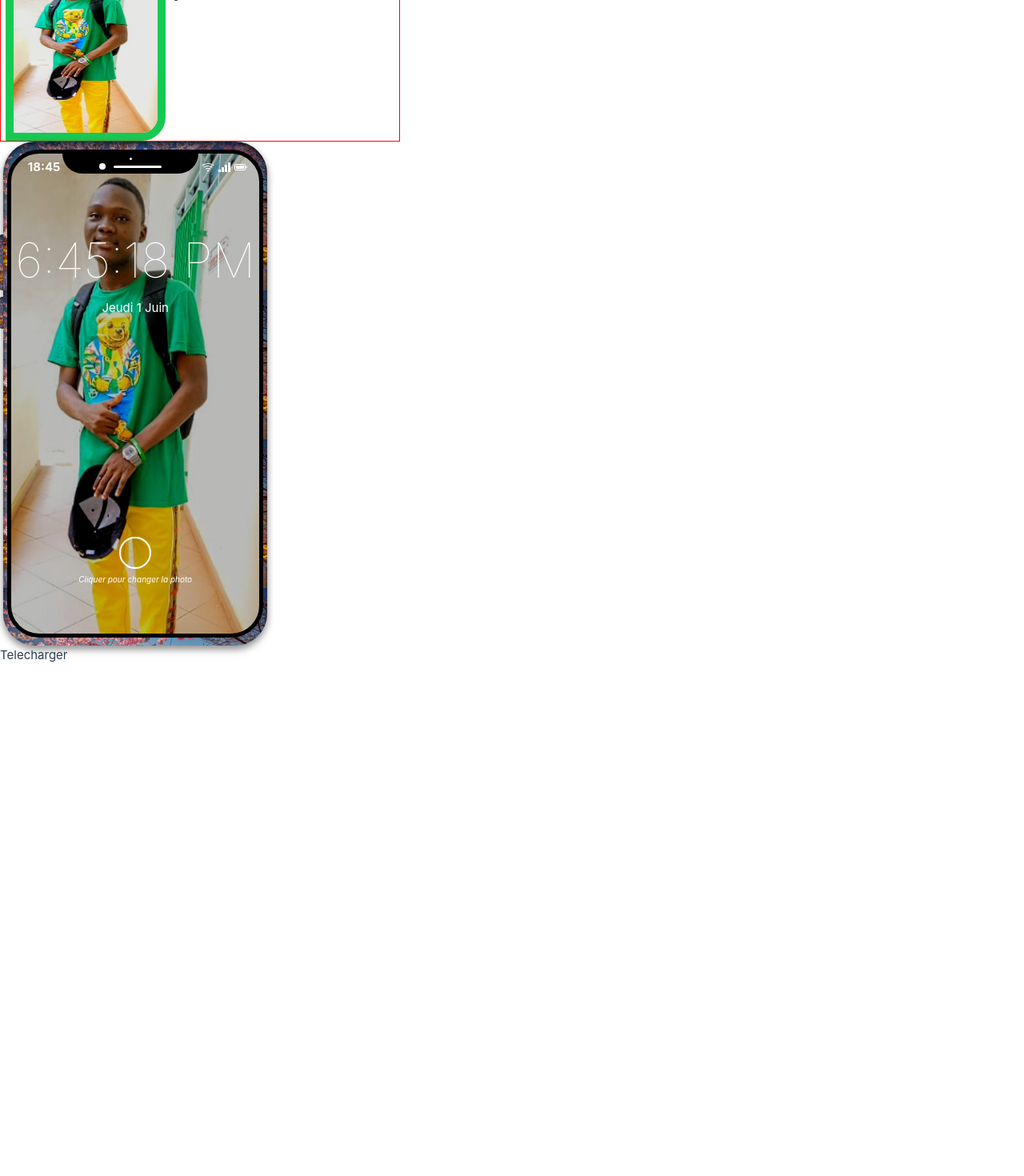
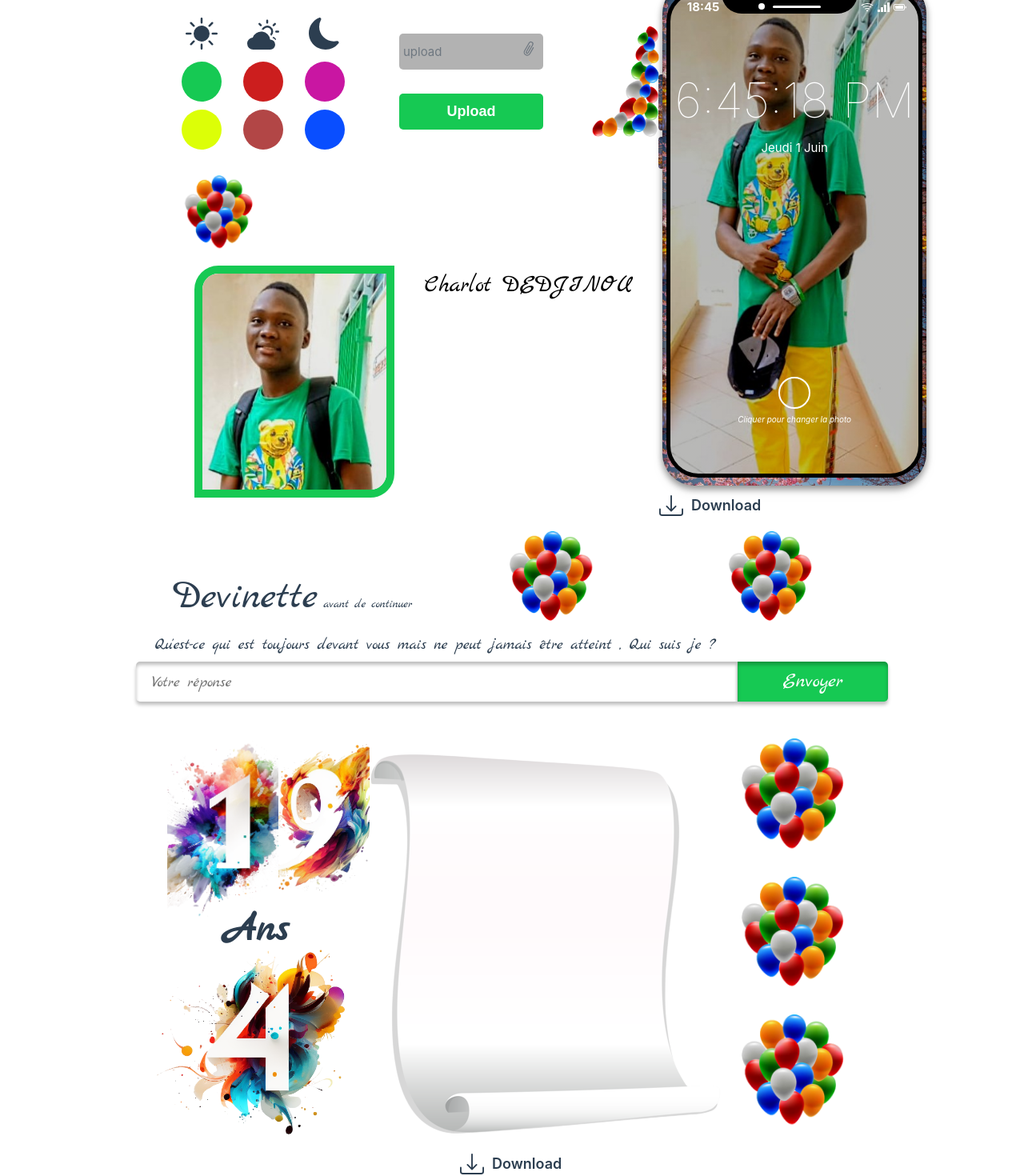
Before and after one commit to Charlot-DEDJINOU/AnimatedHBD_nlpJs, a Vue app in the folder VueProjet/: page / in a window 1280 px wide. Shown: the part 73-1543 px from the top of the page at 80% size. Before the commit the page ends 904 px from the top, so only its background shows below. Built offline with nearby package versions, Linux system fonts and the light colour scheme.

Commit message:
modification et création de nouveaux composants

```diff
--- /dev/null
+++ b/VueProjet/src/components/Context.vue
@@ -0,0 +1,13 @@
+<script>
+export default {
+  setup() {
+    const momo = () => {
+      alert('momo')
+    }
+
+    return {
+      momo
+    }
+  }
+}
+</script>
--- a/VueProjet/src/components/Devinette.vue
+++ b/VueProjet/src/components/Devinette.vue
@@ -22,6 +22,7 @@ export default {
     <div class="titre">
       <p><span>Devinette </span> avant de continuer</p>
       <img src="../assets/image1.png" />
+      <img src="../assets/image1.png" />
     </div>
     <form @submit.prevent="submit">
       <p class="devinette">
@@ -36,9 +37,8 @@ export default {
 </template>
 <style scoped>
 .container_devinette {
-  width: 90%;
-  height: 320px;
-  margin: 50px;
+  width: 940px;
+  height: 250px;
   font-family: 'Marck Script';
   font-style: normal;
   font-weight: 800;
@@ -48,15 +48,15 @@ export default {
 }
 .container_devinette .titre {
   width: 90%;
-  height: 70%;
+  height: 60%;
   display: flex;
   align-items: center;
   justify-content: space-between;
 }
 .container_devinette .titre img {
   object-fit: contain;
-  width: 300px;
-  height: 100%;
+  width: 200px;
+  height: 90%;
 }
 .container_devinette .titre p {
   margin-bottom: -50px;
@@ -66,7 +66,7 @@ export default {
   font-size: 50px;
 }
 .container_devinette form {
-  width: 95%;
+  width: 100%;
   height: 30%;
   display: flex;
   flex-direction: column;
--- a/VueProjet/src/components/FirstSession.vue
+++ b/VueProjet/src/components/FirstSession.vue
@@ -1,20 +1,123 @@
 <script>
 import Profil from './Profil.vue'
 import Smartphone from './Smartphone.vue'
+import Global from './Global.vue'
+import { onMounted, ref } from 'vue'
 
 export default {
   components: {
     Profil,
-    Smartphone
+    Smartphone,
+    Global
+  },
+  setup() {
+    const ballon1 = ref(true)
+    const ballon2 = ref(false)
+    const ballon3 = ref(false)
+
+    const set_ballon1 = () => {
+      ballon2.value = false
+      ballon3.value = false
+      ballon1.value = true
+      setTimeout(set_ballon3, 16000)
+    }
+
+    const set_ballon3 = () => {
+      ballon3.value = true
+      setTimeout(set_ballon2, 16000)
+    }
+
+    const set_ballon2 = () => {
+      ballon2.value = true
+      setTimeout(set_ballon1, 48000)
+    }
+
+    onMounted(set_ballon1)
+
+    return {
+      ballon1,
+      ballon2,
+      ballon3,
+      set_ballon1,
+      set_ballon2,
+      set_ballon3
+    }
   }
 }
 </script>
 <template>
-  <div>
-    <div>
-      <div></div>
-      <div><Profil /></div>
+  <div class="session">
+    <div class="firstsession">
+      <div class="global-profil">
+        <div><Global /></div>
+        <div class="images">
+          <img src="../assets/image1.png" class="image1" v-show="ballon1" />
+          <img src="../assets/image1.png" class="image1" v-show="ballon2" />
+          <img src="../assets/image1.png" class="image1" v-show="ballon3" />
+        </div>
+        <div><Profil /></div>
+      </div>
+      <div class="smartphone"><Smartphone /></div>
     </div>
-    <div><Smartphone /></div>
   </div>
 </template>
+
+<style>
+.session {
+  width: 100%;
+  display: flex;
+  align-items: center;
+  justify-content: center;
+}
+.firstsession {
+  display: flex;
+  justify-content: space-between;
+  align-items: center;
+  width: 65%;
+  margin-top: 50px;
+}
+.firstsession .global-profil {
+  height: 620px;
+  display: flex;
+  flex-direction: column;
+  justify-content: space-between;
+}
+.firstsession .global-profil .images {
+  width: 100%;
+  display: flex;
+  justify-content: space-between;
+  align-items: center;
+}
+.firstsession .global-profil .images .image1 {
+  height: 100px;
+  width: 100px;
+  object-fit: cover;
+  animation: image_animate 16s ease-in-out infinite;
+}
+@keyframes image_animate {
+  0% {
+    transform: rotate3d(0, 0, 1, 0deg) scale(0);
+  }
+  33% {
+    transform: rotate3d(0, 0, 1, 360deg) scale(1);
+  }
+  41% {
+    transform: translateX(-70px) scale(0.6);
+  }
+  49% {
+    transform: translateX(0px) scale(0.8);
+  }
+  57% {
+    transform: translateX(50px) scale(0.9);
+  }
+  65% {
+    transform: translateX(0) scale(1.2);
+  }
+  83% {
+    transform: rotate(0);
+  }
+  100% {
+    transform: rotate(360deg);
+  }
+}
+</style>
--- a/VueProjet/src/components/Global.vue
+++ b/VueProjet/src/components/Global.vue
@@ -1,6 +1,136 @@
+<script>
+import Lune from './icons/Lune.vue'
+import Solar from './icons/Solar.vue'
+import SemiSolar from './icons/SemiSolar.vue'
+import IconPaper from './icons/IconPaper.vue'
+import Context from './Context.vue'
+import { toRefs } from 'vue'
+
+export default {
+  components: {
+    Lune,
+    Solar,
+    SemiSolar,
+    IconPaper
+  },
+
+  setup() {
+    const { momo } = toRefs(Context)
+
+    const fake = () => {
+      momo.value()
+    }
+
+    return {
+      fake
+    }
+  }
+}
+</script>
 <template>
-  <div>
-    <div></div>
-    <div></div>
+  <div class="global">
+    <div class="color">
+      <span><Solar /></span>
+      <span><SemiSolar /></span>
+      <span><Lune /></span>
+      <span class="color1"></span>
+      <span class="color2"></span>
+      <span class="color3"></span>
+      <span class="color4"></span>
+      <span class="color5"></span>
+      <span class="color6"></span>
+    </div>
+    <div class="upload">
+      <div class="file">
+        <span class="text">upload</span>
+        <span><IconPaper class="paper" /></span>
+      </div>
+      <button class="button" @click="fake">Upload</button>
+    </div>
+    <img src="../assets/ballon2.png" class="ballon3" />
   </div>
 </template>
+
+<style>
+.global {
+  width: 600px;
+  height: 200px;
+  display: flex;
+  justify-content: space-between;
+  align-items: center;
+}
+.global .color {
+  width: 230px;
+  display: flex;
+  justify-content: space-around;
+  flex-wrap: wrap;
+}
+.global .color span {
+  display: inline-block;
+  width: 50px;
+  height: 50px;
+  margin: 5px 20px 5px 0px;
+  display: flex;
+  justify-content: center;
+  align-items: center;
+  border-radius: 50%;
+}
+.global .color .color1 {
+  background-color: #16c953;
+}
+.global .color .color2 {
+  background-color: #cc1e1e;
+}
+.global .color .color3 {
+  background-color: #c916a2;
+}
+.global .color .color4 {
+  background-color: #dcff07;
+}
+.global .color .color5 {
+  background-color: #b24646;
+}
+.global .color .color6 {
+  background-color: #094eff;
+}
+.global .upload {
+  width: 180px;
+  height: 120px;
+  display: flex;
+  flex-direction: column;
+  justify-content: space-between;
+}
+.global .upload .file {
+  width: 100%;
+  height: 45px;
+  border-radius: 5px;
+  background-color: rgba(0, 0, 0, 0.3);
+  display: flex;
+  justify-content: space-between;
+  align-items: center;
+  padding: 5px;
+}
+.global .upload .file .text {
+  opacity: 0.5;
+}
+.global .upload .file .paper {
+  transform: rotate(30deg);
+  height: 20px;
+  opacity: 0.5;
+}
+.global .upload .button {
+  width: 100%;
+  height: 45px;
+  border-radius: 5px;
+  background-color: #16c953;
+  color: white;
+  font-size: 18px;
+  font-weight: bold;
+  border: none;
+}
+.global .ballon3 {
+  width: 100px;
+  height: 200px;
+  object-fit: contain;
+}
+</style>
--- a/VueProjet/src/components/Profil.vue
+++ b/VueProjet/src/components/Profil.vue
@@ -1,5 +1,6 @@
 <script>
 import Typewriter from 'typewriter-effect/dist/core'
+import { onMounted } from 'vue'
 
 export default {
   setup() {
@@ -9,7 +10,7 @@ export default {
 
       var typewriter = new Typewriter(name, {
         loop: false,
-        delay: 150,
+        delay: 200,
         cursorClassName: 'cursor_hearder'
       })
 
@@ -20,7 +21,7 @@ export default {
         .callFunction(() => {
           typewriter = new Typewriter(text, {
             loop: false,
-            delay: 75,
+            delay: 120,
             cursorClassName: 'cursor_hearder'
           })
 
@@ -35,11 +36,17 @@ export default {
             .pauseFor(2000)
             .typeString('Que cette journée soit festive,<br />')
             .pauseFor(500)
-            .typeString('Et remplie de douceur sur mesure.')
+            .typeString('Et remplie de douceur sur mesure.<br/>')
+            .pauseFor(500)
+            .typeString("Où l'on célèbre ta venue,<br />")
+            .pauseFor(500)
+            .typeString('Pour ton jour si spécial,<br />')
             .start()
         })
         .start()
     }
+
+    onMounted(startAnimation)
 
     return {
       startAnimation
@@ -48,8 +55,8 @@ export default {
 }
 </script>
 <template>
-  <div class="header_site" @mouseover="startAnimation">
-    <img src="../assets/charlot.jpg" class="image" />
+  <div class="header_site" @click="startAnimation">
+    <img src="../assets/open.jpg" class="image" />
     <div class="welcome">
       <h1 id="nom"></h1>
       <p class="bienvenue"></p>
@@ -59,19 +66,19 @@ export default {
 
 <style>
 .header_site {
-  width: 500px;
-  height: 250px;
+  width: 600px;
+  height: 290px;
   display: flex;
   justify-content: space-around;
   font-family: 'Marck Script';
   font-style: normal;
   font-weight: 800;
   color: black;
-  border: 1px solid red;
 }
 .header_site .image {
-  width: 200px;
+  width: 250px;
   height: 100%;
+  object-fit: cover;
   border-radius: 30px 0px 30px 0px;
   border: 10px solid #16c953;
 }
--- /dev/null
+++ b/VueProjet/src/components/SecondSession.vue
@@ -0,0 +1,143 @@
+<script>
+import Devinette from './Devinette.vue'
+import VisuelRose from './VisuelRose.vue';
+import Download from './icons/Download.vue';
+
+export default {
+  components: {
+    Devinette ,
+    VisuelRose ,
+    Download
+  } ,
+
+  setup() {
+
+
+    const animated = () => {
+        const elements = document.getElementsByClassName("animate1")
+        for(let ele of elements)
+            ele.classList.add('animated')
+    }
+    return {
+        animated
+    }
+  }
+}
+</script>
+
+<template>
+  <div class="session">
+    <div class="secondSession">
+      <Devinette @click="animated"/>
+      <div class="visuels">
+        <div class="art">
+            <div class="age">
+                <img src="../assets/chiffre1.png" class="first animate1"/>
+                <img src="../assets/chiffre9.png" class="animate1"/>
+            </div>
+            <p>Ans</p>
+            <img src="../assets/chiffre4.png" class="chiffre4 animate1"/>
+        </div>
+        <div class="visuel1"><VisuelRose /></div>
+        <div class="images_ballon">
+            <img src="../assets/image1.png" />
+            <img src="../assets/image1.png" />
+            <img src="../assets/image1.png" />
+        </div>
+      </div>
+      <Download />
+    </div>
+  </div>
+</template>
+<style>
+.secondSession {
+  width: 65%;
+  display: flex;
+  flex-direction: column;
+  align-items: center;
+}
+.secondSession .visuels
+{
+    width: 100%;
+    display: flex;
+    align-items: center;
+    margin-top: 15px;
+}
+.secondSession .visuels .art
+{
+    margin-left: -30px;
+    width: 370px;
+    height: 500px;
+    display: flex;
+    justify-content: space-between;
+    flex-direction: column;
+}
+.secondSession .visuels .art .chiffre4
+{
+    height: 250px;
+    object-fit: contain;
+}
+.secondSession .visuels .art .age
+{
+    display: flex;
+    align-items: flex-start;
+}
+.secondSession .visuels .art .age img
+{
+    width: 45%;
+    height: 200px;
+    object-fit: cover;
+}
+.secondSession .visuels .art p
+{
+    font-size: 50px;
+    font-family: 'Marck Script';
+    font-style: normal;
+    font-weight: 800;
+    line-height: 25px;
+    align-self: center;
+}
+.secondSession .visuels .art .age .first
+{
+    width: 55%;
+    height: 230px;
+    object-fit: cover;
+    margin-left: 15px;
+}
+.secondSession .visuels .images_ballon
+{
+    width: 200px;
+}
+.secondSession .visuels .images_ballon img
+{
+    width: 150px;
+    object-fit: contain;
+}
+.secondSession .images_download
+{
+    width: 100%;
+    height: 100px;
+    display: flex;
+    justify-content: space-between;
+}
+.secondSession .images_download img
+{
+    width: 300px;
+    object-fit: contain;
+}
+.animated
+{
+    animation: slideFadeIn 6s ease-in-out ;
+}
+
+@keyframes slideFadeIn {
+  0% {
+    transform: translateX(-200px);
+    opacity: 0;
+  }
+  100% {
+    transform: translateX(0);
+    opacity: 1;
+  }
+}
+</style>
--- a/VueProjet/src/components/Smartphone.vue
+++ b/VueProjet/src/components/Smartphone.vue
@@ -3,13 +3,15 @@ import IconWifi from './icons/IconWifi.vue'
 import IconNetWork from './icons/IconNetWork.vue'
 import IconBaterry from './icons/IconBaterry.vue'
 import downloadImage from './untils'
+import Download from './icons/Download.vue'
 import { ref } from 'vue'
 
 export default {
   components: {
     IconWifi,
     IconNetWork,
-    IconBaterry
+    IconBaterry ,
+    Download
   },
   setup() {
     const currentDate = ref(new Date())
@@ -116,7 +118,7 @@ export default {
       <div class="end"></div>
     </div>
   </div>
-  <div @click="downloadImage('smartphone')">Telecharger</div>
+  <Download @click="downloadImage('smartphone')" />
 </template>
 
 <style scoped>
--- a/VueProjet/src/components/VisuelRose.vue
+++ b/VueProjet/src/components/VisuelRose.vue
@@ -14,7 +14,7 @@ export default {
 
       var typewriter = new Typewriter(targetElement, {
         loop: false,
-        delay: 75,
+        delay: 100,
         cursorClassName: 'cursor_bouquet'
       })
 
@@ -52,7 +52,7 @@ export default {
 
           typewriter = new Typewriter(destinateur, {
             loop: false,
-            delay: 75,
+            delay: 100,
             cursorClassName: 'cursor_bouquet'
           })
 
@@ -65,7 +65,7 @@ export default {
 
               typewriter = new Typewriter(recepteur, {
                 loop: false,
-                delay: 75,
+                delay: 200,
                 cursorClassName: 'cursor_bouquet'
               })
 
@@ -114,7 +114,6 @@ export default {
         <img src="../assets/crayon_bouquet_oblique.png" class="crayon" v-show="showCrayon" />
       </div>
     </div>
-  <div @click="downloadImage('visuelRose')">Telecharger</div>
 </template>
 
 <style>
@@ -122,7 +121,7 @@ export default {
   background-image: url(../assets/whitepaper.png);
   background-size: cover;
   width: 469px;
-  height: 532px;
+  height: 500px;
   display: flex;
   flex-direction: column;
   align-items: center;
--- a/VueProjet/src/views/HomeView.vue
+++ b/VueProjet/src/views/HomeView.vue
@@ -1,9 +1,11 @@
 <script setup>
-import firstSession from '../components/firstSession.vue'
+import FirstSession from '../components/FirstSession.vue'
+import SecondSession from '../components/SecondSession.vue'
 </script>
 
 <template>
   <main>
-    <firstSession />
+    <FirstSession />
+    <SecondSession />
   </main>
 </template>
```
Also changed, not shown: VueProjet/src/App.vue (+1 -63 lines). Lines whose indentation alone changed are shown as unchanged.
